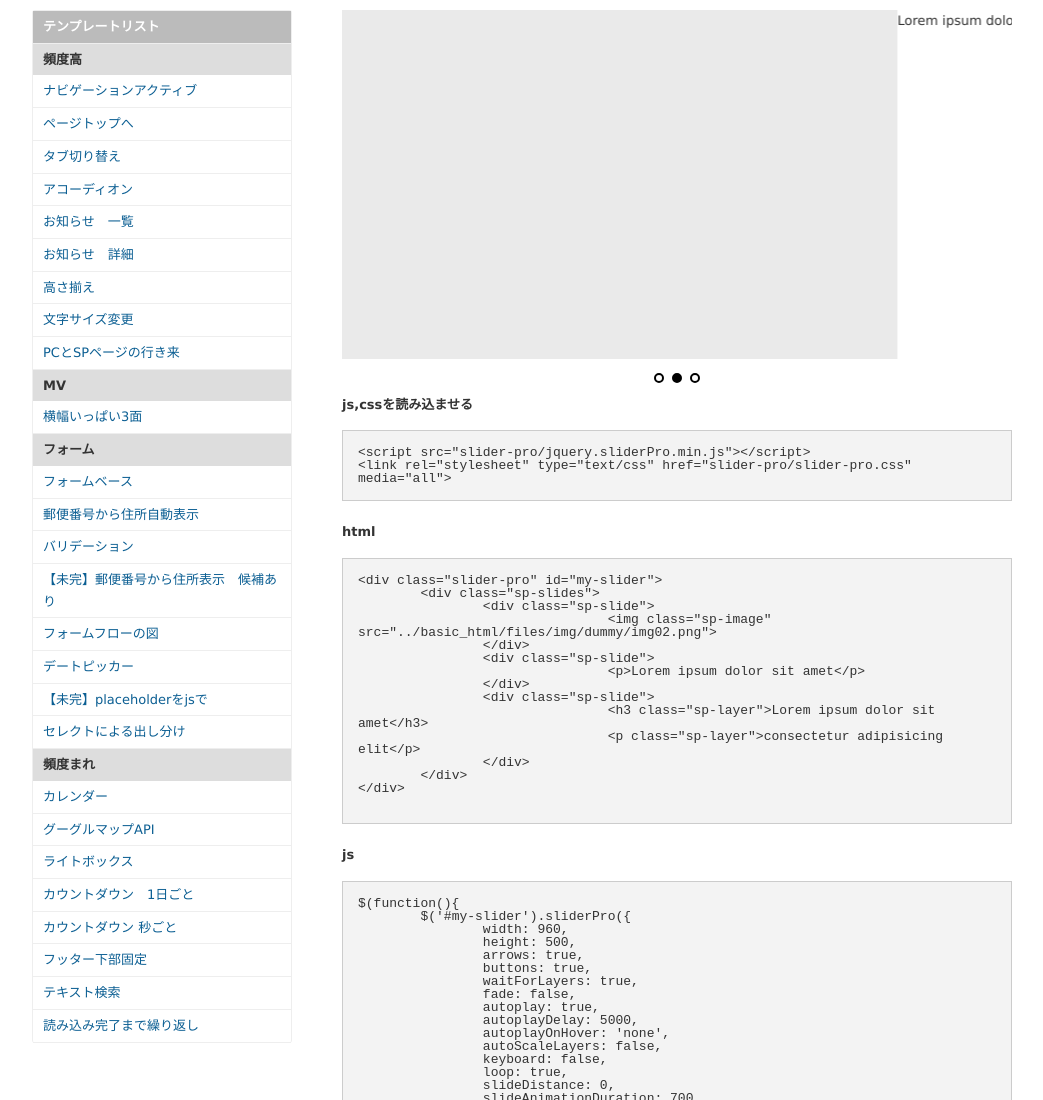
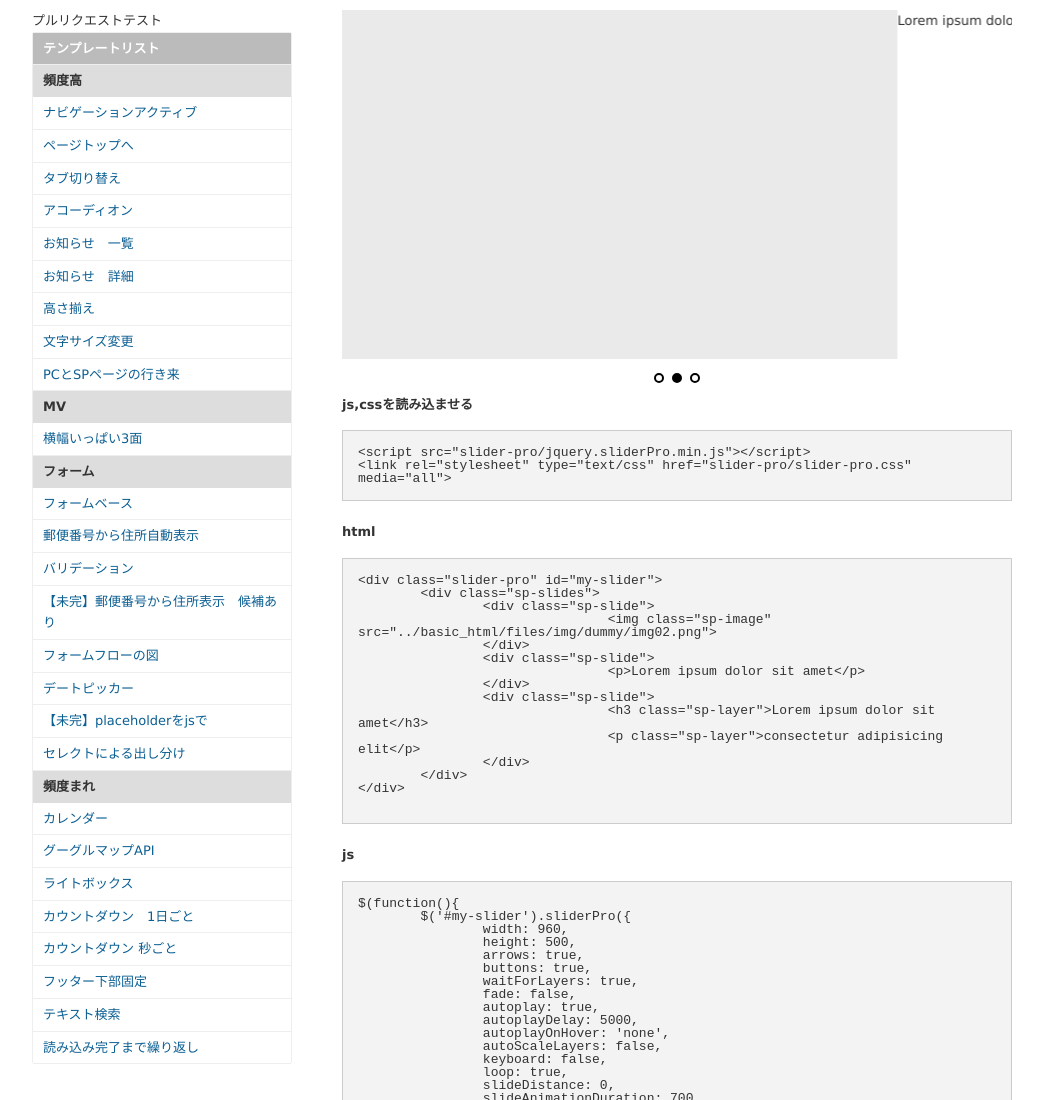
Before and after one commit to bridgetestgroup2/test1, a plain HTML site: page docs/_slider_pro/index.html in a window 1280 px wide. Shown: the top 1100 px of the page, without its empty margins (118-1161 px from the left). Drawn offline with Linux system fonts and the light colour scheme; files whose address does not match are found by name.

Commit message:
プルリクエストテスト

```diff
--- a/docs/sub.html
+++ b/docs/sub.html
@@ -1,3 +1,4 @@
+<p>プルリクエストテスト</p>
 <ul class="sideMenu">
 	<li class="titLv1"><a href="/mytemplate/">テンプレートリスト</a></li>
 	<li class="titLv2">頻度高</li>
```
